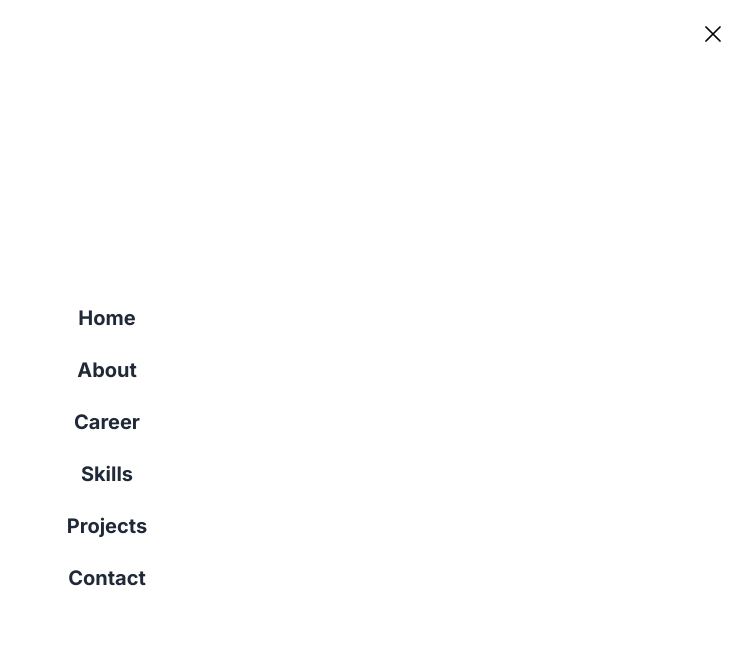
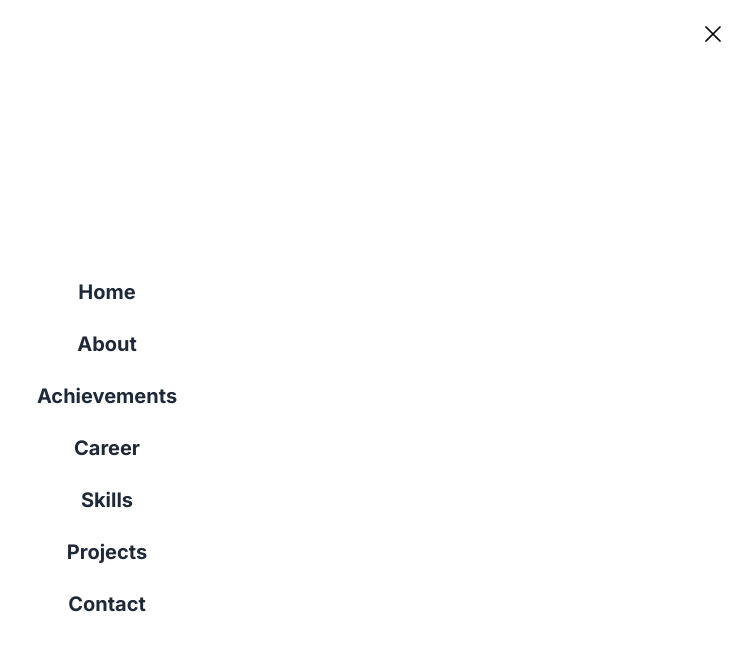
Before and after one commit to MinThantMaung/myPortfolio, a Next.js app: page /en/components/menu in a window 1280 px wide. Shown: the top 650 px of the page, without its empty margins (533-1280 px from the left). Built offline with nearby package versions, Linux system fonts and the light colour scheme.

Commit message:
feat:added achievements nav header

```diff
--- a/src/app/[locale]/components/menu/page.js
+++ b/src/app/[locale]/components/menu/page.js
@@ -19,6 +19,9 @@ const Menu = ({ onClose }) => {
                 <a href="#about" className="font-bold mt-6" onClick={handleMenuClose}>
                     About
                 </a>
+                <a href="#achievments" className="font-bold mt-6" onClick={handleMenuClose}>
+                    Achievements
+                </a>
                 <a href="#timeline" className="font-bold mt-6" onClick={handleMenuClose}>
                     Career
                 </a>
```
